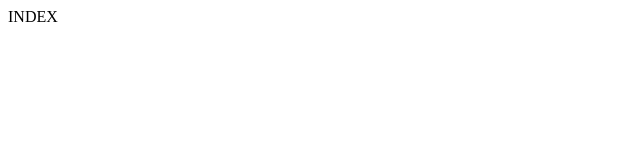
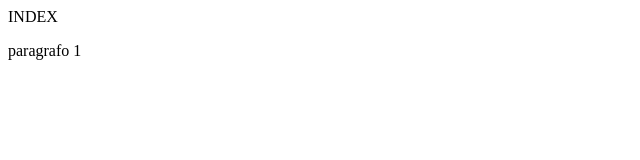
Before and after one commit to trapa1197/git-test-album-1, a plain HTML site: page index.html in a window 1280 px wide. Shown: the full height of the page, 0-640 px from the left. Drawn offline with Linux system fonts and the light colour scheme.

Commit message:
Aggiunto  paragrafo

```diff
--- a/index.html
+++ b/index.html
@@ -1,3 +1,5 @@
 <html>
 INDEX
+
+<p>paragrafo 1</p>
 </html>
```
